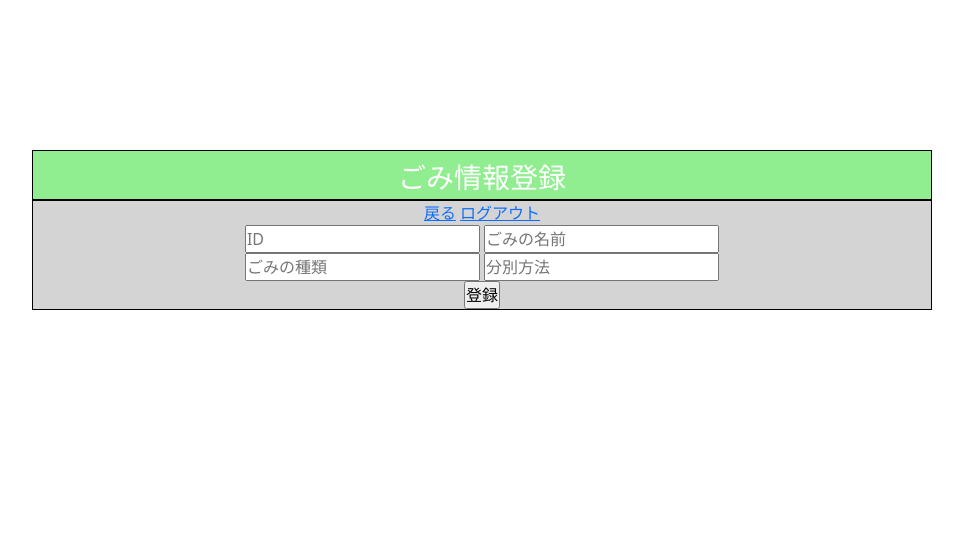
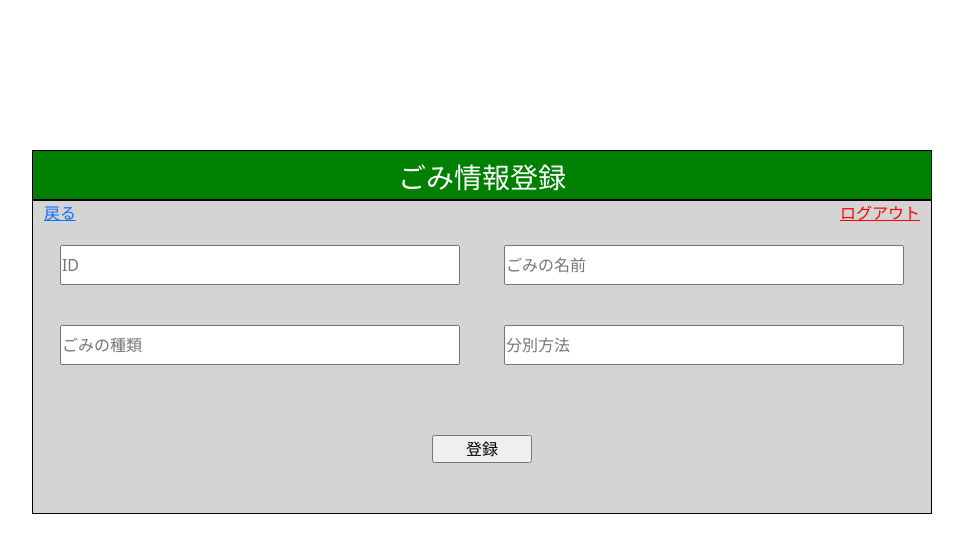
Before and after one commit to morikoudai/bunbetu, a Flask app: page /m_trash_entry in a window 1280 px wide. Shown: the top 553 px of the page, without its empty margins (158-1121 px from the left). Run offline with Flask 2, Linux system fonts and the light colour scheme.

Commit message:
管理者css書いた

```diff
--- a/ap/app/app.py
+++ b/ap/app/app.py
@@ -199,7 +199,7 @@ def delete_page():
 
 
 
-# ごみ情報編集
+# ごみ情報修正
 @app.route("/m_trash_modify")
 def m_trash_modify():
     e=request.args.get("e")
--- a/ap/app/static/style.css
+++ b/ap/app/static/style.css
@@ -3,12 +3,7 @@
     padding: 0;
     margin: 0;
 }
-.logout {
-    display: flex;
-    justify-content: flex-end;
-    margin: 10px;
-    color: red;
-}
+
 .lap {
     width: 100vw;
     height: 80vh;
@@ -22,7 +17,7 @@
     margin-top: 150px;
     padding : 10px ;
     border : 1px solid black ;
-    background-color : lightgreen ;
+    background-color : green;
     color: white;
 }
 .m-tr-list{
@@ -32,7 +27,7 @@
     margin-top: 150px;
     padding : 10px ;
     border : 1px solid black ;
-    background-color : lightgreen ;
+    background-color : green ;
     color: white;
 }
 
@@ -43,7 +38,7 @@
     margin-top: 150px;
     padding : 10px ;
     border : 1px solid black ;
-    background-color : lightgreen ;
+    background-color : green ;
     color: white;
 }
 
@@ -57,15 +52,8 @@
     width: 300px;
     height: 50px;
     border : 1px solid black ;
-    background-color : lightgreen ;
+    background-color : green ;
     color: white;
-}
-
-.btn {
-    width: 200px;
-    height: 50px;
-    margin: 0 40px 10px 40px;
-    padding: 10px;
 }
 
 .box{
@@ -87,9 +75,62 @@
     background-color: white;
 }
 .btn {
-    border-radius: 5px;
-  background-color: white;
-  padding: 10px;
-  text-decoration: none;
-  color: black;
+    width: 200px;
+    height: 50px;
+    background-color: white;
+    margin: 20px 45px 20px 45px;
+    padding: 10px;
+    text-decoration: none;
+    color: blue;
 }
+
+.entrybox {
+    width: 400px;
+    height: 40px;
+    margin: 20px;
+}
+
+.entrybtn{
+    width: 100px;
+    margin: 50px;
+}
+
+.modoru {
+    width: 80px;
+    height: 30px;
+    margin: 10px 380px 10px 10px;
+}
+
+.logout1 {
+    width: 80px;
+    height: 30px;
+    margin: 10px 10px 30px 800px;
+    text-align: right;
+    color: red;
+}
+
+.logout2 {
+    width: 80px;
+    height: 30px;
+    margin: 10px 10px 10px 380px;
+    color: red;
+}
+
+.delbox {
+    width: 300px;
+    height: 30px;
+    margin: auto;
+    margin: 70px 0 40px 0;
+}
+
+.modbox1 {
+    width: 200px;
+    height: 40px;
+    margin: 40px 500px 20px 10px;
+}
+
+.modbox2 {
+    width: 200px;
+    height: 40px;
+    margin: 20px;
+}
--- a/ap/app/templates/m_trash_entry.html
+++ b/ap/app/templates/m_trash_entry.html
@@ -11,20 +11,20 @@
 </head>
 <body>
     <div class="lap">
-        <!-- エラー　-->
         <h3 class="m-tr-entry">ごみ情報登録</h3>
-        {% if e == "5" %}
-        <p style="color: red;">登録失敗</p>
-        {% endif %}
         <div class="box2">
-            <a href="{{ url_for('m_trash_list')}}">戻る</a>
-            <a href="{{ url_for('m_index')}}">ログアウト</a><br>
+            <!-- エラー　-->
+            {% if e == "5" %}
+            <p style="color: red;">登録失敗</p>
+            {% endif %}
+            <a href="{{ url_for('m_trash_list')}}" class="modoru">戻る</a>
+            <a href="{{ url_for('m_index')}}" class="logout2">ログアウト</a><br>
             <form action="{{ url_for('trash_entry') }}" method="post">
-                <input type="text" name="GarbageID" placeholder="ID">
-                <input type="text" name="GarbageName" placeholder="ごみの名前"><br>
-                <input type="text" name="Separation" placeholder="ごみの種類">
-                <input type="text" name="Category" placeholder="分別方法"><br>
-                <input type="submit" value="登録">
+                <input type="text" name="GarbageID" placeholder="ID" class="entrybox">
+                <input type="text" name="GarbageName" placeholder="ごみの名前" class="entrybox"><br>
+                <input type="text" name="Separation" placeholder="ごみの種類" class="entrybox">
+                <input type="text" name="Category" placeholder="分別方法" class="entrybox"><br>
+                <input type="submit" value="登録" class="entrybtn">
             </form>
         </div>
     </div>
--- a/ap/app/templates/m_trash_list.html
+++ b/ap/app/templates/m_trash_list.html
@@ -12,14 +12,14 @@
     <div class="lap">
         <h3 class="m-tr-list">登録ごみ情報一覧</h3>
         <div class="box2">
-        <a href="{{ url_for('m_index')}}" class="logout">ログアウト</a><br>
+        <a href="{{url_for('m_index')}}" class="logout1">ログアウト</a><br>
         <a href="{{url_for('m_trash_entry')}}" class="btn">ごみ情報登録</a>
         <a href="{{url_for('m_trash_delete')}}" class="btn">ごみ情報削除</a>
         <a href="{{url_for('m_trash_modify')}}" class="btn">ごみ情報修正</a><br>
 
             <form action="{{ url_for('m_trash_list') }}">
                 <table class="table">
-                    <thead class="table-dark">
+                    <thead class="table-light">
                         <tr>
                             <td>ID</td>
                             <td>ごみの名前</td>
```
Also changed, not shown: ap/app/templates/m_trash_delete.html (+13 -2 lines), ap/app/templates/m_trash_modify.html (+17 -5 lines).
